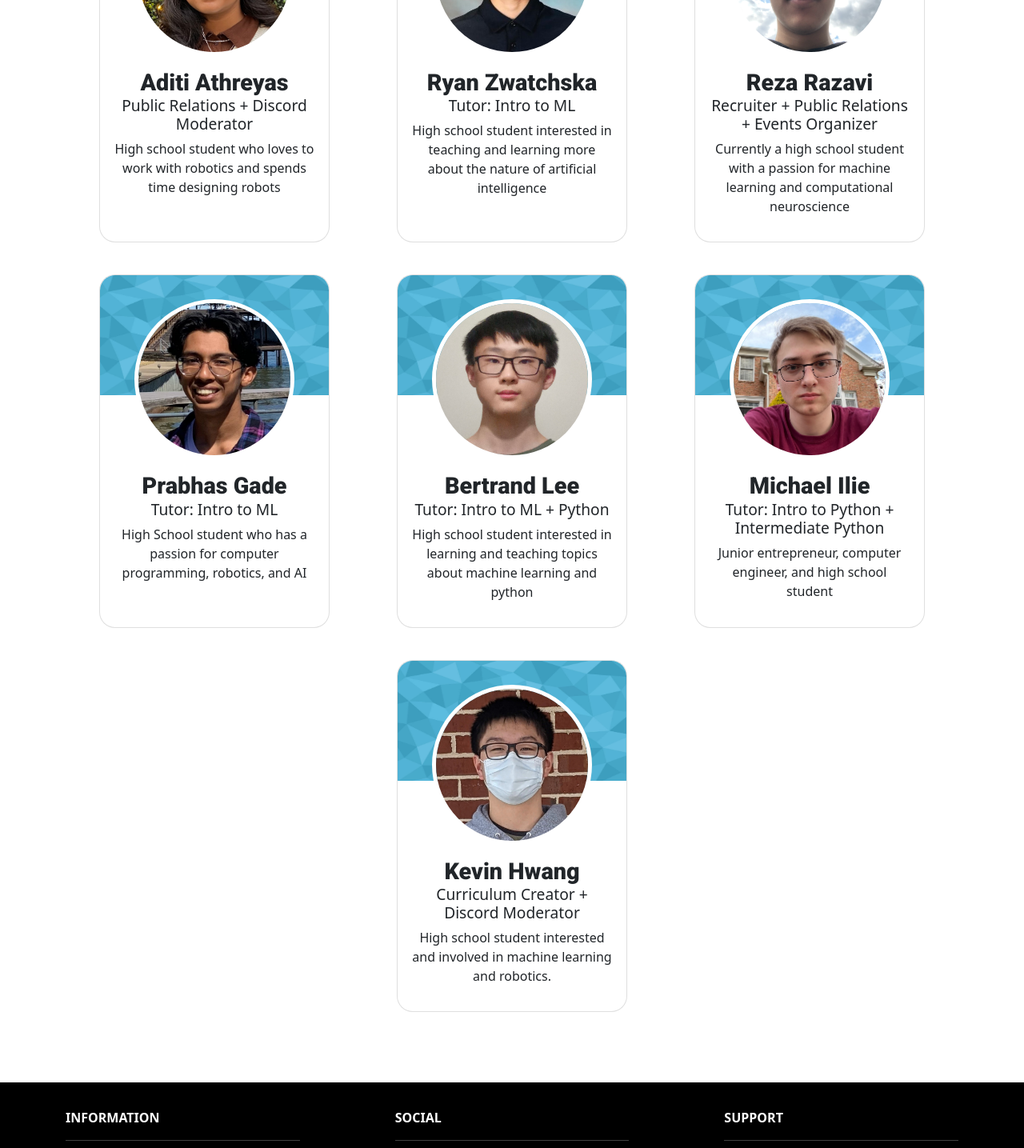
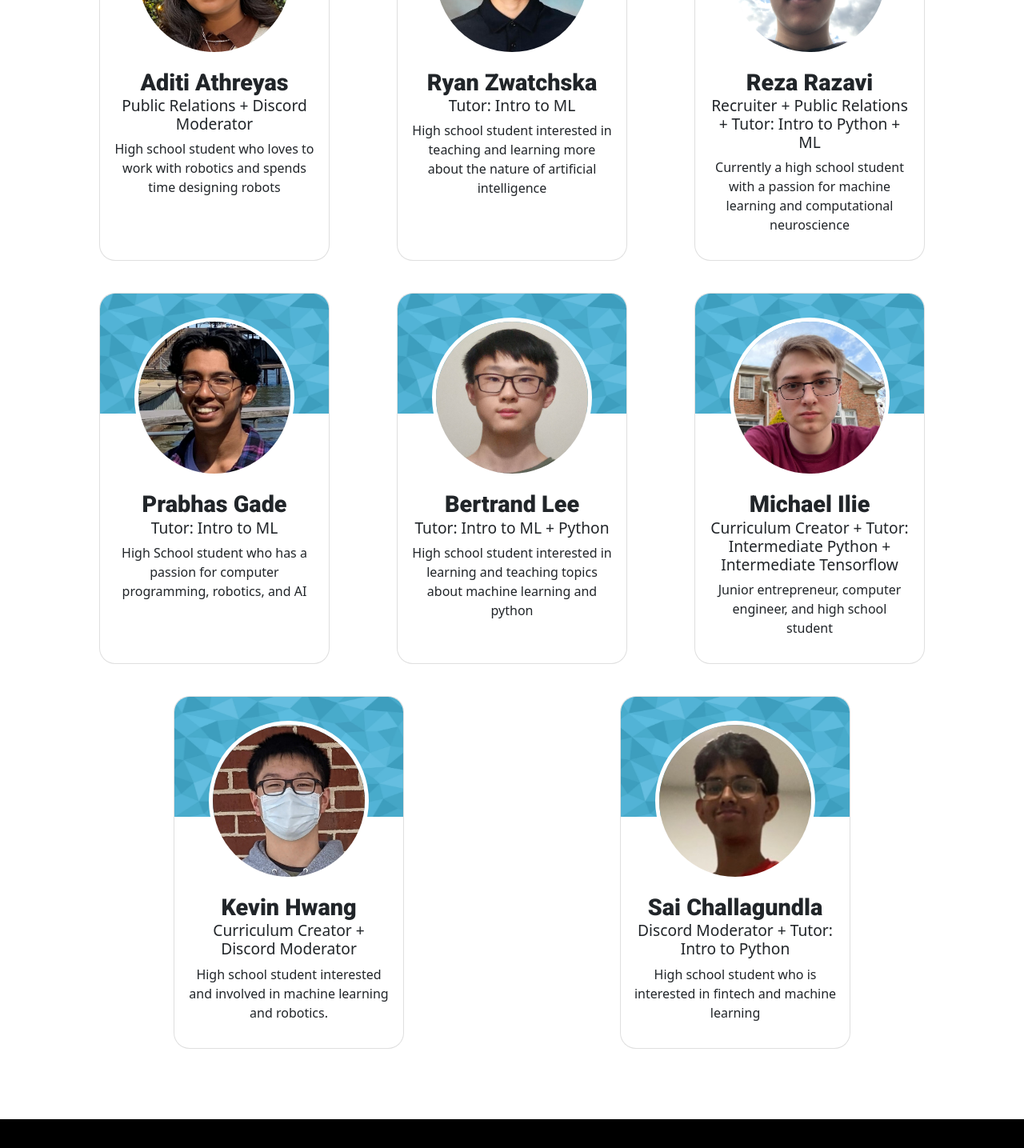
Before and after one commit to Neuracode/website, a Next.js app: page /about/team in a window 1280 px wide. Shown: the part 2200-3635 px from the top of the page at 80% size. Built offline with nearby package versions, Linux system fonts and the light colour scheme.

Commit message:
Update team page

```diff
--- a/pages/about/team.tsx
+++ b/pages/about/team.tsx
@@ -77,7 +77,7 @@ const Team: React.FC = () => {
                     />
                     <TeamCard
                         name='Reza Razavi'
-                        title='Recruiter + Public Relations + Events Organizer'
+                        title='Recruiter + Public Relations + Tutor: Intro to Python + ML'
                         image='reza_razavi.jpeg'
                         description='Currently a high school student with a passion for machine learning and computational neuroscience'
                     />
@@ -95,7 +95,7 @@ const Team: React.FC = () => {
                     />
                     <TeamCard
                         name='Michael Ilie'
-                        title='Tutor: Intro to Python + Intermediate Python'
+                        title='Curriculum Creator + Tutor: Intermediate Python + Intermediate Tensorflow'
                         image='michael_ilie.jpeg'
                         description='Junior entrepreneur, computer engineer, and high school student'
                     />
@@ -105,6 +105,12 @@ const Team: React.FC = () => {
                         image='kevin_hwang.jpeg'
                         description='High school student interested and involved in machine learning and robotics.'
                     />
+                    <TeamCard
+                        name='Sai Challagundla'
+                        title='Discord Moderator + Tutor: Intro to Python'
+                        image='sai_challagundla.jpeg'
+                        description='High school student who is interested in fintech and machine learning'
+                    />
                 </div>
             </Container>
         </>
```
Also changed, not shown: public/team/sai_challagundla.jpeg (added).
